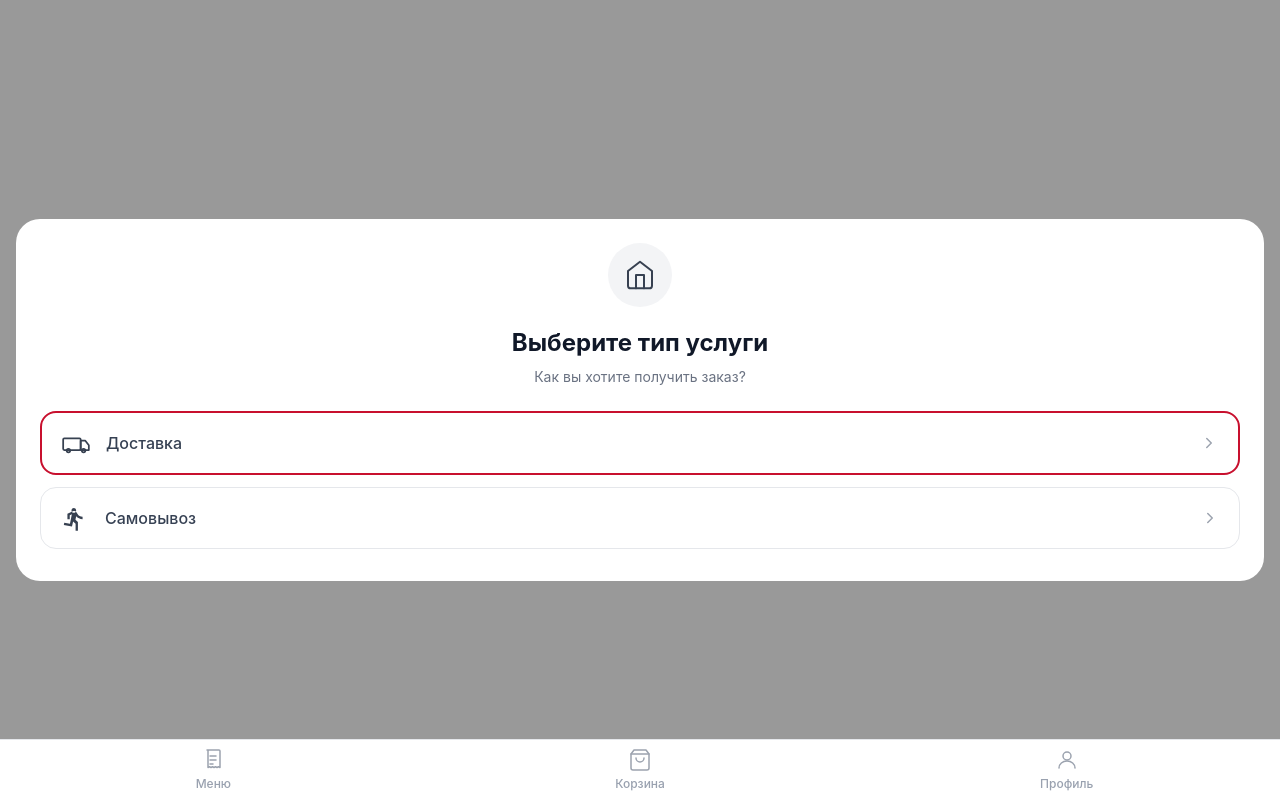
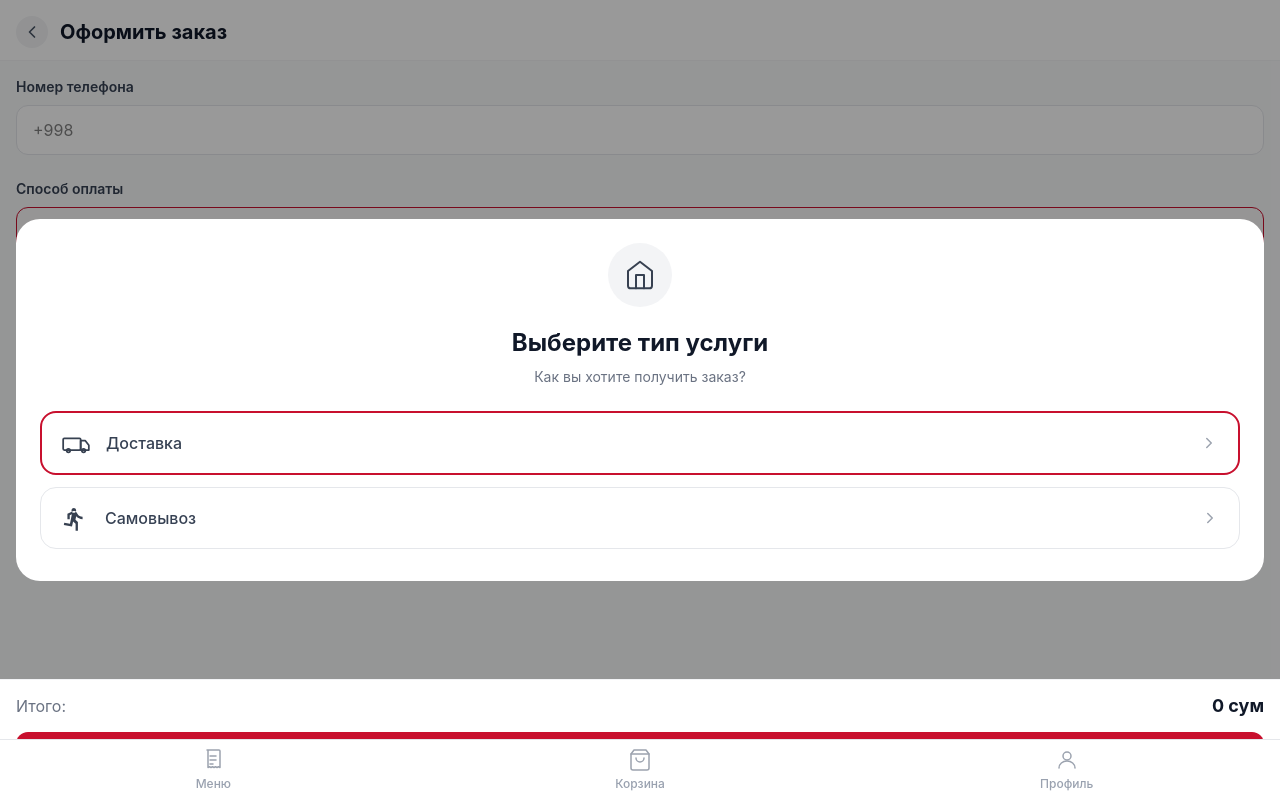
Before and after one commit to phanthooom/trend-bakery-bot, a React (Vite) app in the folder frontend/: page /checkout in a window 1280 px wide. Built offline with nearby package versions, Linux system fonts and the light colour scheme; no server answers.

Commit message:
feat: implement checkout page and update bot to use ReplyKeyboardMarkup

```diff
--- a/frontend/src/App.tsx
+++ b/frontend/src/App.tsx
@@ -5,6 +5,7 @@ import MenuPage from './pages/MenuPage'
 import CartPage from './pages/CartPage'
 import ProfilePage from './pages/ProfilePage'
 import MapPage from './pages/MapPage'
+import CheckoutPage from './pages/CheckoutPage'
 import BottomNav from './components/BottomNav'
 import ServiceTypeModal from './components/ServiceTypeModal'
 
@@ -85,6 +86,7 @@ export default function App() {
                 <Routes>
                   <Route path="/" element={<MenuPage />} />
                   <Route path="/cart" element={<CartPage />} />
+                  <Route path="/checkout" element={<CheckoutPage />} />
                   <Route path="/profile" element={<ProfilePage />} />
                 </Routes>
                 <BottomNav />
--- a/frontend/src/i18n/index.ts
+++ b/frontend/src/i18n/index.ts
@@ -19,6 +19,12 @@ const translations = {
     currency: 'сум',
     myAddresses: 'Мои адреса',
     addNewAddress: 'Добавить новый адрес',
+    phone: 'Номер телефона',
+    paymentMethod: 'Способ оплаты',
+    cash: 'Наличными',
+    card: 'Картой',
+    comment: 'Комментарий к заказу',
+    commentPlaceholder: 'Например: не звонить в дверь, спит ребенок...',
   },
   uz: {
     home: 'Uy uchun',
@@ -38,6 +44,12 @@ const translations = {
     currency: "so'm",
     myAddresses: 'Mening manzillarim',
     addNewAddress: 'Yangi manzil qo\'shish',
+    phone: 'Telefon raqami',
+    paymentMethod: 'To\'lov usuli',
+    cash: 'Naqd pul',
+    card: 'Karta orqali',
+    comment: 'Buyurtmaga izoh',
+    commentPlaceholder: 'Masalan: eshikni qo\'ng\'iroq qilmang...',
   },
   en: {
     home: 'For Home',
@@ -57,6 +69,12 @@ const translations = {
     currency: 'sum',
     myAddresses: 'My Addresses',
     addNewAddress: 'Add new address',
+    phone: 'Phone number',
+    paymentMethod: 'Payment method',
+    cash: 'Cash',
+    card: 'Card',
+    comment: 'Order comment',
+    commentPlaceholder: 'E.g. do not ring the doorbell...',
   }
 } as const
 
--- a/frontend/src/pages/CartPage.tsx
+++ b/frontend/src/pages/CartPage.tsx
@@ -15,14 +15,7 @@ export default function CartPage() {
       navigate('/map')
       return
     }
-    WebApp.sendData(
-      JSON.stringify({
-        type: 'order',
-        items: cart,
-        total: cartTotal(),
-        address,
-      })
-    )
+    navigate('/checkout')
   }
 
   if (cart.length === 0) {
--- /dev/null
+++ b/frontend/src/pages/CheckoutPage.tsx
@@ -0,0 +1,142 @@
+import { useState } from 'react'
+import { useNavigate } from 'react-router-dom'
+import { useStore } from '../store/useStore'
+import { useSafeArea } from '../context/SafeAreaContext'
+import WebApp from '@twa-dev/sdk'
+import { useTranslation } from '../i18n'
+
+export default function CheckoutPage() {
+  const { cart, cartTotal, address, clearCart } = useStore()
+  const { top: safeTop, bottom: safeBottom } = useSafeArea()
+  const navigate = useNavigate()
+  const { t } = useTranslation()
+
+  const [phone, setPhone] = useState('')
+  const [payment, setPayment] = useState<'cash' | 'card'>('cash')
+  const [comment, setComment] = useState('')
+
+  const formatPrice = (price: number) => price.toLocaleString('ru-RU') + ' ' + t('currency')
+
+  const handleOrder = () => {
+    if (!phone) {
+      WebApp.showAlert('Пожалуйста, введите номер телефона')
+      return
+    }
+
+    try {
+      WebApp.HapticFeedback.impactOccurred('medium')
+    } catch (e) {}
+
+    const orderData = {
+      type: 'order',
+      items: cart,
+      total: cartTotal(),
+      address,
+      phone,
+      payment,
+      comment
+    }
+
+    WebApp.sendData(JSON.stringify(orderData))
+  }
+
+  return (
+    <div className="flex flex-col min-h-screen bg-gray-50 pb-48">
+      {/* Header */}
+      <div
+        className="px-4 pb-3 bg-white border-b border-gray-100 flex items-center gap-3 sticky top-0 z-40"
+        style={{ paddingTop: `max(${safeTop + 16}px, calc(env(safe-area-inset-top) + 16px))` }}
+      >
+        <button
+          onClick={() => navigate('/cart')}
+          className="w-8 h-8 flex items-center justify-center bg-gray-100 rounded-full text-gray-600"
+        >
+          <svg width="20" height="20" viewBox="0 0 24 24" fill="none">
+            <path d="M15 18l-6-6 6-6" stroke="currentColor" strokeWidth="2" strokeLinecap="round" strokeLinejoin="round"/>
+          </svg>
+        </button>
+        <h1 className="font-bold text-xl text-gray-900">{t('checkout')}</h1>
+      </div>
+
+      <div className="px-4 mt-4 flex flex-col gap-6">
+
+        {/* Phone */}
+        <div>
+          <label className="block text-sm font-semibold text-gray-700 mb-2">{t('phone')}</label>
+          <input
+            type="tel"
+            value={phone}
+            onChange={(e) => setPhone(e.target.value)}
+            placeholder="+998"
+            className="w-full bg-white border border-gray-200 rounded-xl py-3 px-4 text-base outline-none focus:border-[#C8102E] focus:ring-1 focus:ring-[#C8102E] transition-all"
+          />
+        </div>
+
+        {/* Payment Method */}
+        <div>
+          <label className="block text-sm font-semibold text-gray-700 mb-2">{t('paymentMethod')}</label>
+          <div className="flex flex-col gap-2">
+            <label className={`flex items-center gap-3 p-4 rounded-xl border transition-all ${payment === 'cash' ? 'border-[#C8102E] bg-red-50/30' : 'border-gray-200 bg-white'}`}>
+              <div className={`w-5 h-5 rounded-full border-2 flex items-center justify-center ${payment === 'cash' ? 'border-[#C8102E]' : 'border-gray-300'}`}>
+                {payment === 'cash' && <div className="w-2.5 h-2.5 rounded-full bg-[#C8102E]" />}
+              </div>
+              <input
+                type="radio"
+                name="payment"
+                value="cash"
+                checked={payment === 'cash'}
+                onChange={() => setPayment('cash')}
+                className="hidden"
+              />
+              <span className="font-medium text-gray-900">{t('cash')}</span>
+            </label>
+            <label className={`flex items-center gap-3 p-4 rounded-xl border transition-all ${payment === 'card' ? 'border-[#C8102E] bg-red-50/30' : 'border-gray-200 bg-white'}`}>
+              <div className={`w-5 h-5 rounded-full border-2 flex items-center justify-center ${payment === 'card' ? 'border-[#C8102E]' : 'border-gray-300'}`}>
+                {payment === 'card' && <div className="w-2.5 h-2.5 rounded-full bg-[#C8102E]" />}
+              </div>
+              <input
+                type="radio"
+                name="payment"
+                value="card"
+                checked={payment === 'card'}
+                onChange={() => setPayment('card')}
+                className="hidden"
+              />
+              <span className="font-medium text-gray-900">{t('card')} (Payme/Click)</span>
+            </label>
+          </div>
+        </div>
+
+        {/* Comment */}
+        <div>
+          <label className="block text-sm font-semibold text-gray-700 mb-2">{t('comment')}</label>
+          <textarea
+            value={comment}
+            onChange={(e) => setComment(e.target.value)}
+            placeholder={t('commentPlaceholder')}
+            rows={3}
+            className="w-full bg-white border border-gray-200 rounded-xl py-3 px-4 text-base outline-none focus:border-[#C8102E] focus:ring-1 focus:ring-[#C8102E] transition-all resize-none"
+          />
+        </div>
+
+      </div>
+
+      {/* Submit Order */}
+      <div
+        className="fixed left-0 right-0 bg-white border-t border-gray-100 px-4 py-3 z-50"
+        style={{ bottom: `max(${safeBottom}px, calc(env(safe-area-inset-bottom)))` }}
+      >
+        <div className="flex items-center justify-between mb-3">
+          <span className="text-gray-500">{t('total')}:</span>
+          <span className="font-bold text-gray-900 text-lg">{formatPrice(cartTotal())}</span>
+        </div>
+        <button
+          onClick={handleOrder}
+          className="w-full bg-[#C8102E] text-white py-4 rounded-xl font-bold text-base active:bg-[#a00c24] transition-colors"
+        >
+          {t('checkout')}
+        </button>
+      </div>
+    </div>
+  )
+}
```
Also changed, not shown: 1 other file (tests, documents, lock files or other folders).
